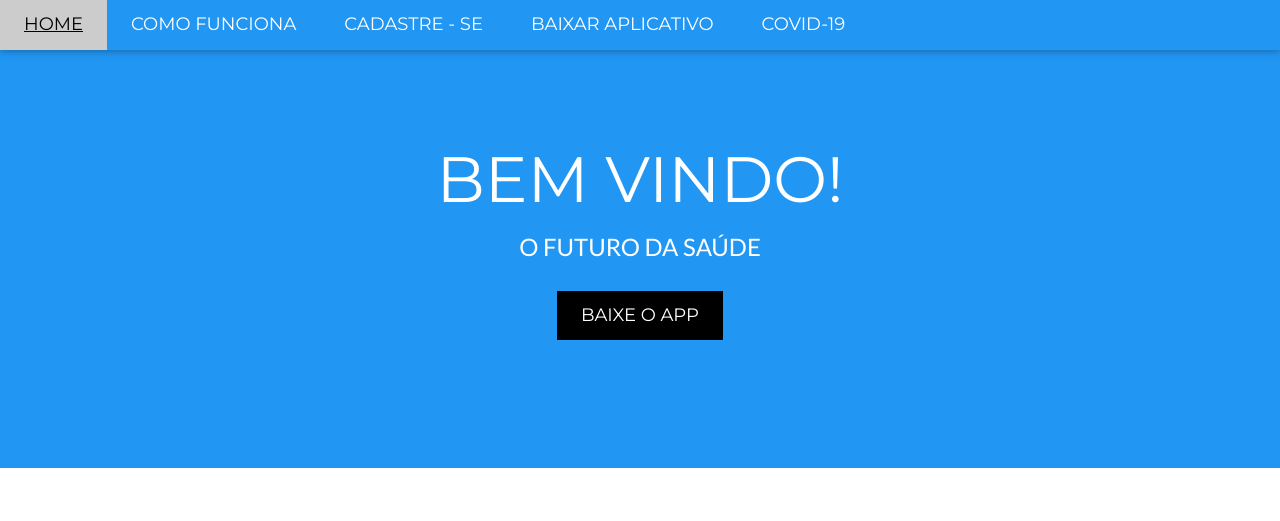
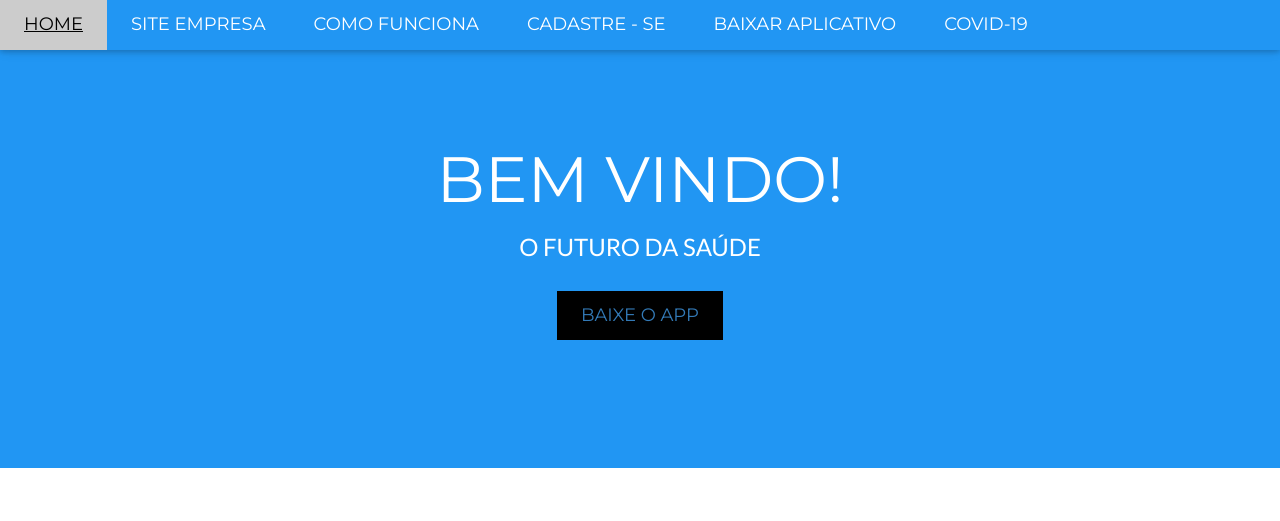
Before and after one commit to dieguesmosken/Hippotec---Site, a PHP site: page /2021/siteapp/index.php in a window 1280 px wide. Shown: the top 521 px of the page. Run offline with PHP 8.4, Linux system fonts and the light colour scheme.

Commit message:
correções de links

```diff
--- a/index.php
+++ b/index.php
@@ -43,8 +43,9 @@ button {
             <a class="w3-bar-item w3-button w3-hide-medium w3-hide-large w3-right w3-padding-large w3-hover-white w3-large w3-#00BFFF"
                 href="javascript:void(0);" onclick="myFunction()" title="Toggle Navigation Menu"><i
                     class="fa fa-bars"></i></a>
-            <a href="#" class="w3-bar-item w3-button w3-padding-large w3-white">Home</a>
+            <a href="#" class="w3-bar-item w3-button w3-hide-small w3-padding-large w3-white">HOME</a>
             <a href="sobre.php" class="w3-bar-item w3-button w3-hide-small w3-padding-large w3-hover-white">SOBRE NÓS</a>
+            <a href="siteapp/index.php" class="w3-bar-item w3-button w3-padding-large">SITE APLICATIVO</a>
             <?php
             if($_SESSION['tipousr'] == 1){
                 echo "<a href='View/index.php' class='w3-bar-item w3-button w3-hide-small w3-padding-large w3-hover-yellow'>PAINEL ADM</a>";
@@ -83,7 +84,8 @@ button {
         <h1 class="w3-margin w3-jumbo">BEM VINDO!</h1>
 
         <p class="w3-xlarge">MAIS SAÚDE PARA VOCÊ</p>
-        <button class="w3-button w3-black w3-padding-large w3-large w3-margin-top">BAIXE O APP</button>
+        <button class="w3-button w3-black w3-padding-large w3-large w3-margin-top"><a href="../hpt_V2.0/View/"
+                style="text-decoration:none">BAIXE O APP</a></button>
     </header>
 
     <!-- First Grid -->
--- a/siteapp/index.php
+++ b/siteapp/index.php
@@ -1,5 +1,9 @@
+<?php
+session_start();
+?>
+
 <!DOCTYPE html>
-<html lang="en">
+<html lang="pt-br">
 <title>HIPPOTEC</title>
 <meta charset="UTF-8">
 <meta name="viewport" content="width=device-width, initial-scale=1">
@@ -9,29 +13,72 @@
 <link rel="stylesheet" href="https://maxcdn.bootstrapcdn.com/bootstrap/3.3.7/css/bootstrap.min.css">
 <link rel="stylesheet" href="https://cdnjs.cloudflare.com/ajax/libs/font-awesome/4.7.0/css/font-awesome.min.css">
 <style>
-body,h1,h2,h3,h4,h5,h6 {font-family: "Lato", sans-serif}
-.w3-bar,h1,button {font-family: "Montserrat", sans-serif}
-.fa-ambulance,.fa-laptop {font-size:150px}
+body,
+h1,
+h2,
+h3,
+h4,
+h5,
+h6 {
+    font-family: "Lato", sans-serif
+}
+
+.w3-bar,
+h1,
+button {
+    font-family: "Montserrat", sans-serif
+}
+
+.fa-ambulance,
+.fa-laptop {
+    font-size: 150px
+}
 </style>
+
 <body>
 
     <!-- Navbar -->
     <div class="w3-top">
         <div class="w3-bar w3-blue w3-card w3-left-align w3-large">
-    <a class="w3-bar-item w3-button w3-hide-medium w3-hide-large w3-right w3-padding-large w3-hover-white w3-large w3-#00BFFF" href="javascript:void(0);" onclick="myFunction()" title="Toggle Navigation Menu"><i class="fa fa-bars"></i></a>
+            <a class="w3-bar-item w3-button w3-hide-medium w3-hide-large w3-right w3-padding-large w3-hover-white w3-large w3-#00BFFF"
+                href="javascript:void(0);" onclick="myFunction()" title="Toggle Navigation Menu"><i
+                    class="fa fa-bars"></i></a>
             <a href="#" class="w3-bar-item w3-button w3-padding-large w3-white">HOME</a>
-    <a href="comofunciona.php" class="w3-bar-item w3-button w3-hide-small w3-padding-large w3-hover-white">COMO FUNCIONA</a>
-    <a href="../View/Login/cadastro.php" class="w3-bar-item w3-button w3-hide-small w3-padding-large w3-hover-white">CADASTRE - SE</a>
-    <a href="../../hpt_V2.0/View/" class="w3-bar-item w3-button w3-hide-small w3-padding-large w3-hover-white"> BAIXAR APLICATIVO</a>
-    <a href="https://coronavirus.saude.gov.br/" class="w3-bar-item w3-button w3-hide-small w3-padding-large w3-hover-white">COVID-19</a>
+            <a href="../index.php" class="w3-bar-item w3-button w3-hide-small w3-padding-large w3-hover-white">SITE
+                EMPRESA</a>
+            <a href="comofunciona.php" class="w3-bar-item w3-button w3-hide-small w3-padding-large w3-hover-white">COMO
+                FUNCIONA</a>
+            <a href="../View/Login/cadastro.php"
+                class="w3-bar-item w3-button w3-hide-small w3-padding-large w3-hover-white">CADASTRE - SE</a>
+            <a href="../../hpt_V2.0/View/" class="w3-bar-item w3-button w3-hide-small w3-padding-large w3-hover-white">
+                BAIXAR APLICATIVO</a>
+            <a href="https://coronavirus.saude.gov.br/"
+                class="w3-bar-item w3-button w3-hide-small w3-padding-large w3-hover-white">COVID-19</a>
         </div>
 
         <!-- Navbar on small screens -->
         <div id="navDemo" class="w3-bar-block w3-white w3-hide w3-hide-large w3-hide-medium w3-large">
-  <a href="#" class="w3-bar-item w3-button w3-padding-large w3-white">HOME</a>
+            <a href="#" class="w3-bar-item w3-button w3-hide-small w3-padding-large w3-white">HOME</a>
             <a href="comofunciona.php" class="w3-bar-item w3-button w3-padding-large">COMO FUNCIONA</a>
+
+            <?php /*
+            if($_SESSION['tipousr'] == 1){
+                echo "<a href='View/index.php' class='w3-bar-item w3-button w3-hide-small w3-padding-large w3-hover-yellow'>PAINEL ADM</a>";
+
+            }else{}*/
+            ?>
+
             <a href="../View/Login/cadastro.php" class="w3-bar-item w3-button w3-padding-large">CADASTRE - SE</a>
             <a href="../../hpt_V2.0/View/" class="w3-bar-item w3-button w3-padding-large"> BAIXAR APLICATIVO</a>
+            <?php  /*
+                if(!empty($_SESSION['id'])){
+                    echo "<a class='w3-bar-item w3-button w3-hide-small w3-padding-large w3-hover-white'>".$_SESSION['nome']."</a>";
+                    echo "<a href='view/login/sair.php' class='w3-bar-item w3-button w3-hide-small w3-padding-large w3-hover-red'>Sair</a>";
+
+                }else{
+                    echo "<a href='view/login/login.php' class='w3-bar-item w3-button w3-hide-small w3-padding-large w3-hover-white'>LOGIN</a>";
+                }*/
+                ?>
             <a href="https://coronavirus.saude.gov.br/" class="w3-bar-item w3-button w3-padding-large">COVID-19</a>
         </div>
     </div>
@@ -40,7 +87,8 @@ body,h1,h2,h3,h4,h5,h6 {font-family: "Lato", sans-serif}
     <header class="w3-container w3-blue w3-center" style="padding:128px 16px">
         <h1 class="w3-margin w3-jumbo">BEM VINDO!</h1>
         <p class="w3-xlarge">O FUTURO DA SAÚDE </p>
-  <button class="w3-button w3-black w3-padding-large w3-large w3-margin-top" onclick="href='../../hpt_V2.0/View/'">BAIXE O APP</button>
+        <button class="w3-button w3-black w3-padding-large w3-large w3-margin-top"> <a href="../../hpt_V2.0/View/"
+                style="text-decoration:none">BAIXE O APP</a></button>
     </header>
 
     <!-- First Grid -->
@@ -49,14 +97,16 @@ body,h1,h2,h3,h4,h5,h6 {font-family: "Lato", sans-serif}
             <div class="w3-twothird">
                 <h1>O APLICATIVO HIPPOTEC</h1>
                 <h3 class="w3-padding-32"> Hippotec é um aplicativo de pré-diagnostico,
-	  onde o usuário vai colocar os seus sintomas que vai gerar uma pesquisa e irá mostrar pro usuário quais possíveis doenças e sua gravidade. Esse nosso projeto irá ajudar a dar diagnósticos mais rápidos,
+                    onde o usuário vai colocar os seus sintomas que vai gerar uma pesquisa e irá mostrar pro usuário
+                    quais possíveis doenças e sua gravidade. Esse nosso projeto irá ajudar a dar diagnósticos mais
+                    rápidos,
                     assim ajudando os médicos nas consultas e diminuindo as filas nos hospitais.</h3>
 
 
             </div>
 
             <div class="w3-third w3-center">
-      <i class="fa fa-ambulance  w3-padding-64 w3-text-blue" ></i>
+                <i class="fa fa-ambulance  w3-padding-64 w3-text-blue"></i>
             </div>
         </div>
     </div>
@@ -71,10 +121,12 @@ body,h1,h2,h3,h4,h5,h6 {font-family: "Lato", sans-serif}
             <div class="w3-twothird">
                 <h1>QUAL O INTUITO DO APLICATIVO ?</h1>
                 <h3 class="w3-padding-32">Percebendo as dificuldades enfrentadas entre os médicos e pacientes
-	  em diagnosticar doenças, desenvolvemos um aplicativo de pré-diagnostico, onde o usuário  insere os seus sintomas e
-	     uma pesquisa   mostra para o usuário quais possíveis doenças e sua gravidade</h3>
+                    em diagnosticar doenças, desenvolvemos um aplicativo de pré-diagnostico, onde o usuário insere os
+                    seus sintomas e
+                    uma pesquisa mostra para o usuário quais possíveis doenças e sua gravidade</h3>
 
-      <p class="w3-text-grey"> HIPPOTEC PROCURA APROXIMAR A INFORMAÇÃO PARA O CIDADÃO E O DISTANCIAR DOS RISCOS. </p>
+                <p class="w3-text-grey"> HIPPOTEC PROCURA APROXIMAR A INFORMAÇÃO PARA O CIDADÃO E O DISTANCIAR DOS
+                    RISCOS. </p>
             </div>
         </div>
     </div>
@@ -109,4 +161,5 @@ function myFunction() {
     </script>
 
 </body>
+
 </html>
```
Also changed, not shown: siteapp/IMG/doenca01.png. Lines whose indentation alone changed are shown as unchanged.
